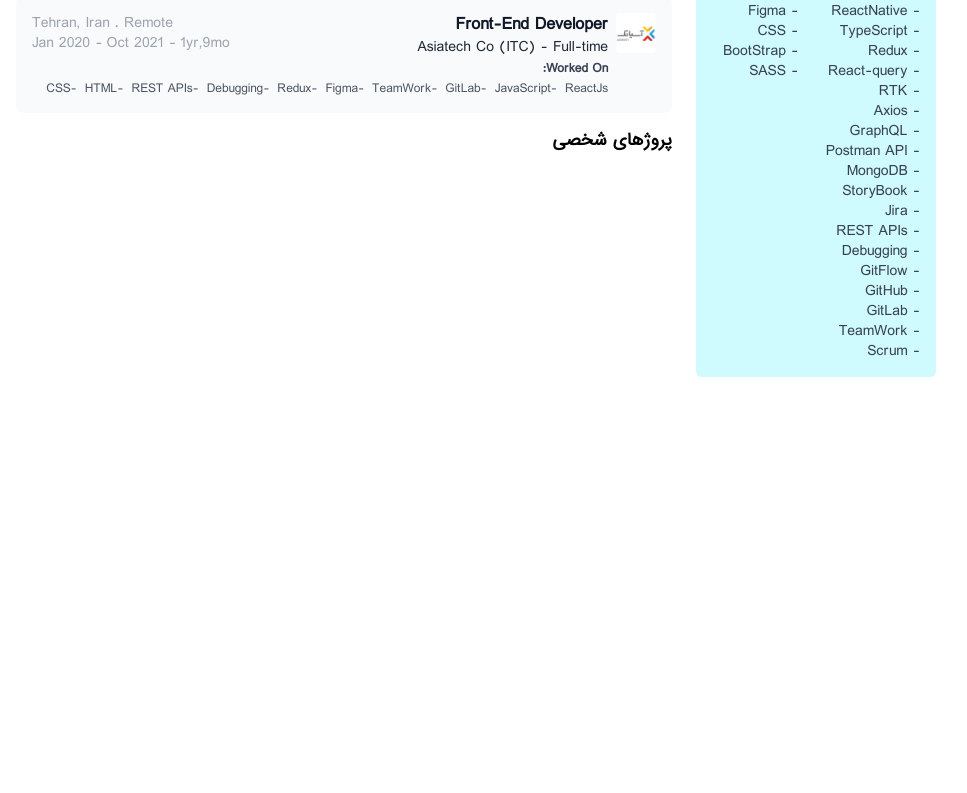
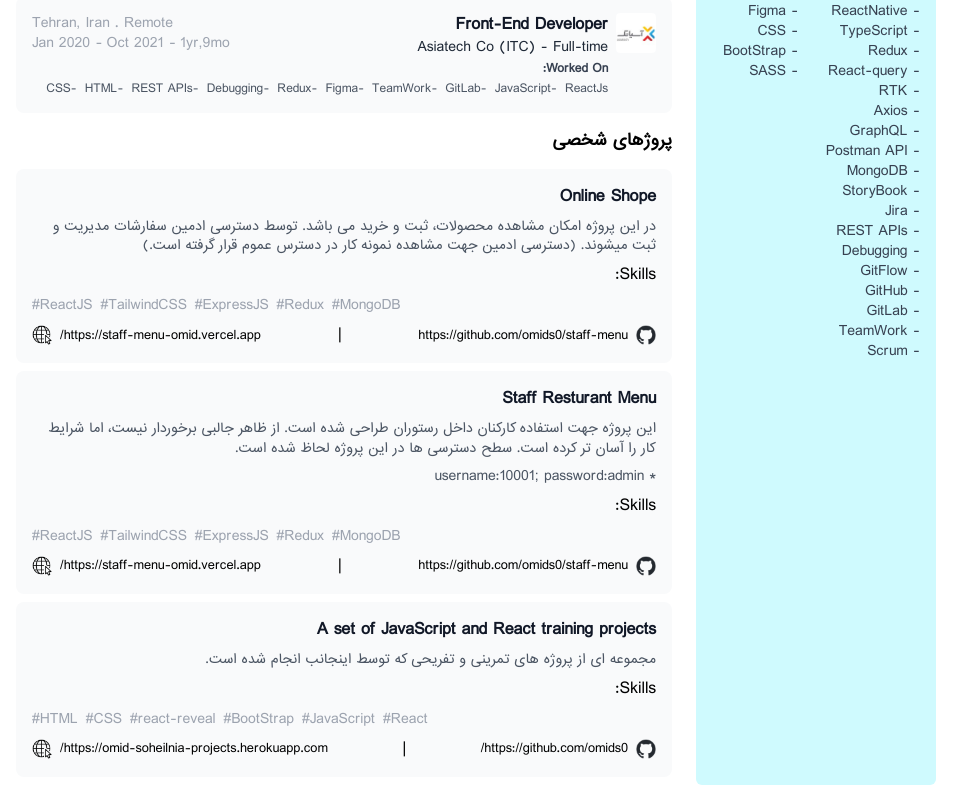
Before and after one commit to omids0/omid_soheilnia_resume, a Next.js app: page / in a window 1280 px wide. Shown: the part 503-1296 px from the top of the page, without its empty margins (176-1143 px from the left). Before the commit the page ends 888 px from the top, so only its background shows below. Built offline with nearby package versions, Linux system fonts and the light colour scheme.

Commit message:
SelfProjectsCard created

```diff
--- a/src/components/selfProjects/index.tsx
+++ b/src/components/selfProjects/index.tsx
@@ -1,10 +1,16 @@
 import { type FC } from "react";
 import SelfProjectsCard from "./selfProjectsCard";
+import { sampleProjects } from "@/data/sampleProjects";
 
 const SelfProjects: FC = () => {
   return (
     <div className="mt-4">
       <p className="font-bold text-base mb-4">پروژهای شخصی</p>
+      <div className="flex flex-col gap-2">
+        {sampleProjects.fa.map((item) => (
+          <SelfProjectsCard key={item.title} data={item} />
+        ))}
+      </div>
     </div>
   );
 };
--- a/src/components/selfProjects/selfProjectsCard.tsx
+++ b/src/components/selfProjects/selfProjectsCard.tsx
@@ -10,9 +10,14 @@
   return (
     <div className="bg-gray-50 p-4 rounded-lg flex flex-col gap-2 max-w-[41rem]">
       <p className="font-bold text-gray-900">{data.title}</p>
-      <p className="text-sm text-gray-800">{data.description}</p>
-      <p>skills:</p>
-      <p className="text-sm text-gray-400 ltr">#NextJs, #ReactJs</p>
+      <p className="text-[.8rem] text-gray-600">{data.description}</p>
+      {data.hint && <p className="text-sm text-gray-600">* {data.hint}</p>}
+      <p>Skills:</p>
+      <div className="flex gap-2 text-sm text-gray-400 ltr">
+        {data.skills.map((item) => (
+          <p key={item}>#{item}</p>
+        ))}
+      </div>
       <div className="flex justify-between">
         <div className="flex gap-2 items-center">
           <Image
@@ -22,13 +27,13 @@
             height={20}
             loading="lazy"
           />
-          <a href={data.github} target="_blank">
+          <a className="text-[.8rem]" href={data.github} target="_blank">
             {data.github}
           </a>
         </div>
         |
         <div className="flex gap-2 items-center">
-          <a href={data.live} target="_blank">
+          <a className="text-[.8rem]" href={data.live} target="_blank">
             {data.live}
           </a>
           <Image
--- a/src/data/sampleProjects.ts
+++ b/src/data/sampleProjects.ts
@@ -1,25 +1,50 @@
 export type ProjectDetails = {
   title: string;
   description: string;
-  skills: string;
+  skills: string[];
   live: string;
   github: string;
-  hint: string;
+  hint?: string;
 };
 
 type SampleProjects = {
   fa: ProjectDetails[];
 };
 
-const sampleProjects: SampleProjects = {
+export const sampleProjects: SampleProjects = {
   fa: [
     {
-      title: "",
-      description: "",
-      skills: "",
-      live: "",
-      github: "",
+      title: "Online Shope",
+      description:
+        "در این پروژه امکان مشاهده محصولات، ثبت و خرید می باشد. توسط دسترسی ادمین سفارشات مدیریت و ثبت میشوند. (دسترسی ادمین جهت مشاهده نمونه کار در دسترس عموم قرار گرفته است.)",
+      skills: ["ReactJS", "TailwindCSS", "ExpressJS", "Redux", "MongoDB"],
+      live: "https://staff-menu-omid.vercel.app/",
+      github: "https://github.com/omids0/staff-menu",
       hint: "",
+    },
+    {
+      title: "Staff Resturant Menu",
+      description:
+        "این پروژه جهت استفاده کارکنان داخل رستوران طراحی شده است. از ظاهر جالبی برخوردار نیست، اما شرایط کار را آسان تر کرده است. سطح دسترسی ها در این پروژه لحاظ شده است.",
+      hint: "username:10001;   password:admin",
+      skills: ["ReactJS", "TailwindCSS", "ExpressJS", "Redux", "MongoDB"],
+      github: "https://github.com/omids0/staff-menu",
+      live: "https://staff-menu-omid.vercel.app/",
+    },
+    {
+      title: "A set of JavaScript and React training projects",
+      description:
+        "مجموعه ای از پروژه های تمرینی و تفریحی که توسط اینجانب انجام شده است.",
+      skills: [
+        "HTML",
+        "CSS",
+        "react-reveal",
+        "BootStrap",
+        "JavaScript",
+        "React",
+      ],
+      github: "https://github.com/omids0/",
+      live: "https://omid-soheilnia-projects.herokuapp.com/",
     },
   ],
 };
```
